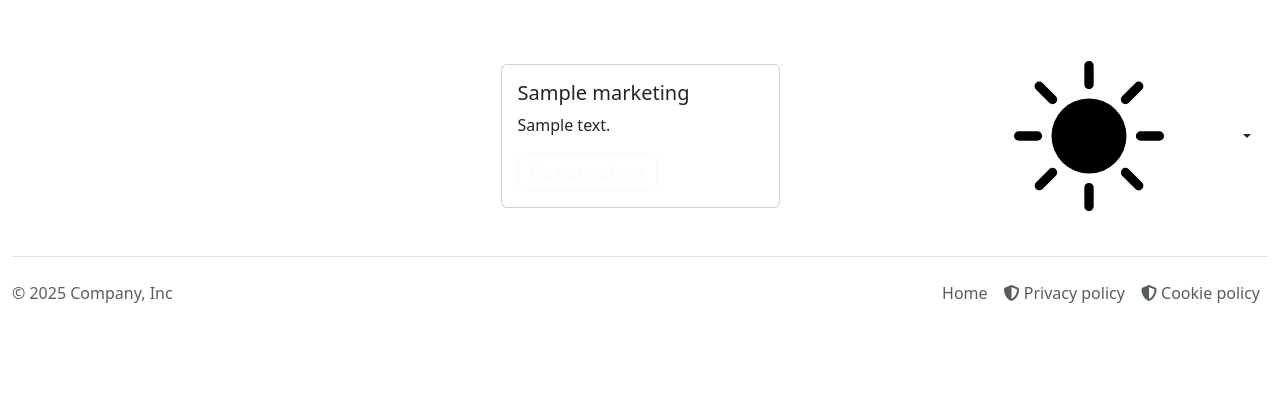
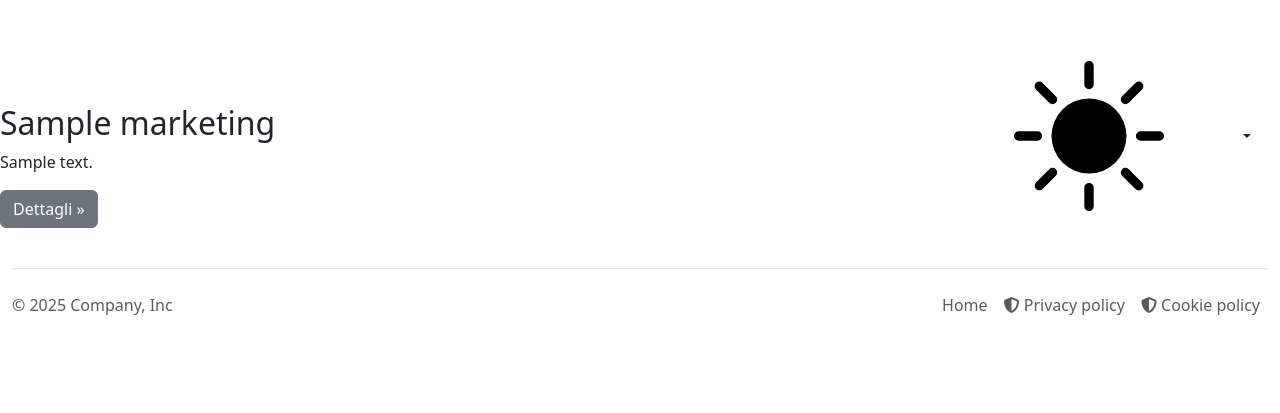
Before and after one commit to alemmax-1/csl, a Django app: page / in a window 1280 px wide. Shown: the part 560-973 px from the top of the page. Before the commit the page ends 863 px from the top, so only its background shows below. Run offline with Django 5.2, Linux system fonts and the light colour scheme; tables that the repository leaves empty hold one stand-in row (values such as "Sample post"); some libraries are stand-ins or nearby versions.

Commit message:
Ristrutturato il layout della sezione marketing per migliorare la presentazione, utilizzando una griglia a tre colonne e commentando il codice precedente.

```diff
--- a/homepage/templates/homepage/components/marketing.html
+++ b/homepage/templates/homepage/components/marketing.html
@@ -1,4 +1,4 @@
-<div class="container d-flex justify-content-center flex-wrap">
+{% comment %} <div class="container d-flex justify-content-center flex-wrap">
   {% if marketings %}
     {% for marketing in marketings %}
       <div class="card mx-3 mb-4 col-12 col-md-6 col-lg-3">
@@ -13,4 +13,25 @@
       </div>
     {% endfor %}
   {% endif %}
+</div> {% endcomment %}
+
+    {% if marketings %}
+    <div class="row">
+      {% for marketing in marketings %}
+        <div class="col-lg-4">
+          {% if marketing.image %}
+          <img src="{{ marketing.image.url }}" class="card-img-top rounded" alt="" />
+          {% endif %}
+          <h2 class="fw-normal mt-3">{{ marketing.title }}</h2>
+          <p>{{ marketing.description }}</p>
+          <p>
+            <a class="btn btn-secondary" href="#">Dettagli &raquo;</a>
+          </p>
         </div>
+      {% endfor %}
+  </div>
+  {% endif %}
+
+<!-- Three columns of text below the carousel -->
+
+<!-- /.row -->
```
Lines whose indentation alone changed are shown as unchanged.
